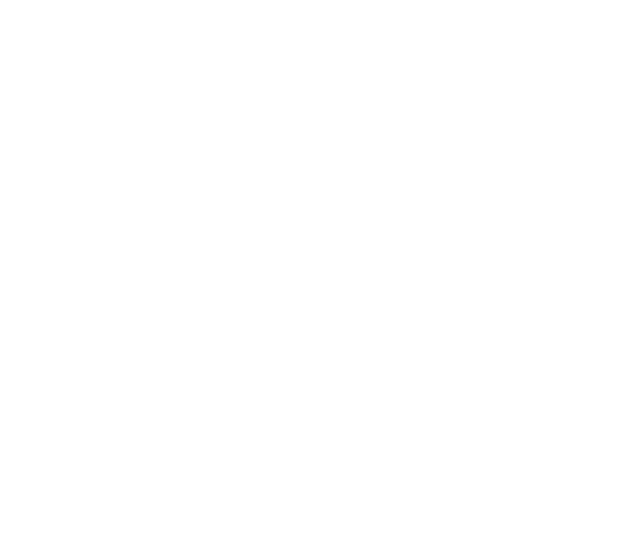
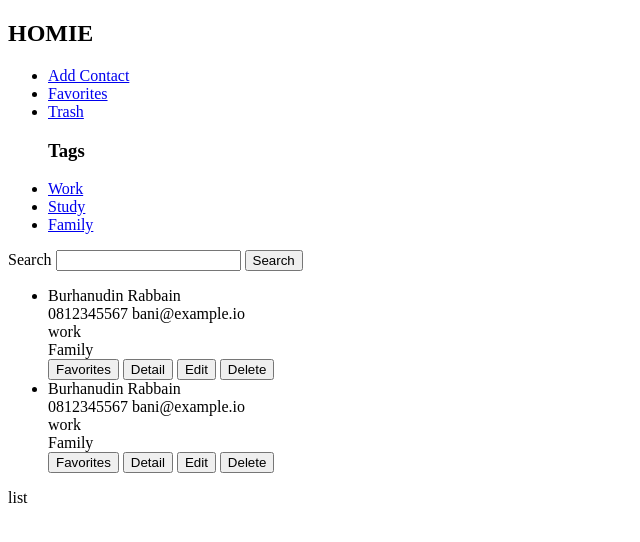
Before and after one commit to burhanudinrabbani666/homie, a plain HTML site: page index.html in a window 1280 px wide. Shown: the whole page, without its empty margins (0-640 px from the left). Drawn offline with Linux system fonts and the light colour scheme.

Commit message:
feat: static html

```diff
--- a/index.html
+++ b/index.html
@@ -5,5 +5,88 @@
     <meta name="viewport" content="width=device-width, initial-scale=1.0" />
     <title>Document</title>
   </head>
-  <body></body>
+  <body>
+    <div class="app">
+      <header class="header">
+        <nav class="nav__main">
+          <h1>HOMIE</h1>
+          <ul class="nav__main-list">
+            <li class="nav__main-item add-contact">
+              <a href="#">Add Contact</a>
+            </li>
+            <div class="nav__main-non-add">
+              <li class="nav__main-item"><a href="#">Favorites</a></li>
+              <li class="nav__main-item"><a href="#">Trash</a></li>
+            </div>
+          </ul>
+        </nav>
+        <nav class="tags">
+          <ul class="nav__tags">
+            <h3>Tags</h3>
+            <li class="nav__main-item"><a href="#">Work</a></li>
+            <li class="nav__main-item"><a href="#">Study</a></li>
+            <li class="nav__main-item"><a href="#">Family</a></li>
+          </ul>
+        </nav>
+      </header>
+
+      <main class="main">
+        <div class="main__head">
+          <div class="main__contact-total"></div>
+          <form method="post" class="main__searc-form">
+            <label for="search">Search</label>
+            <input
+              type="text"
+              id="search"
+              name="search"
+              class="main__search-fields"
+            />
+            <button>Search</button>
+          </form>
+        </div>
+        <div class="main__container">
+          <div class="main__container-title"></div>
+          <ul class="main__container-contacti-">
+            <li class="contact-list">
+              <div class="name">
+                <div class="img"></div>
+                <span>Burhanudin Rabbain</span>
+              </div>
+              <span>0812345567</span>
+              <span>bani@example.io</span>
+              <div class="tags">
+                <div class="tag">work</div>
+                <div class="tag">Family</div>
+              </div>
+              <div class="menu">
+                <button>Favorites</button>
+                <button>Detail</button>
+                <button>Edit</button>
+                <button>Delete</button>
+              </div>
+            </li>
+            <li class="contact-list">
+              <div class="name">
+                <div class="img"></div>
+                <span>Burhanudin Rabbain</span>
+              </div>
+              <span>0812345567</span>
+              <span>bani@example.io</span>
+              <div class="tags">
+                <div class="tag">work</div>
+                <div class="tag">Family</div>
+              </div>
+              <div class="menu">
+                <button>Favorites</button>
+                <button>Detail</button>
+                <button>Edit</button>
+                <button>Delete</button>
+              </div>
+            </li>
+          </ul>
+          list
+        </div>
+      </main>
+    </div>
+  </body>
 </html>
```
Also changed, not shown: README.md.
